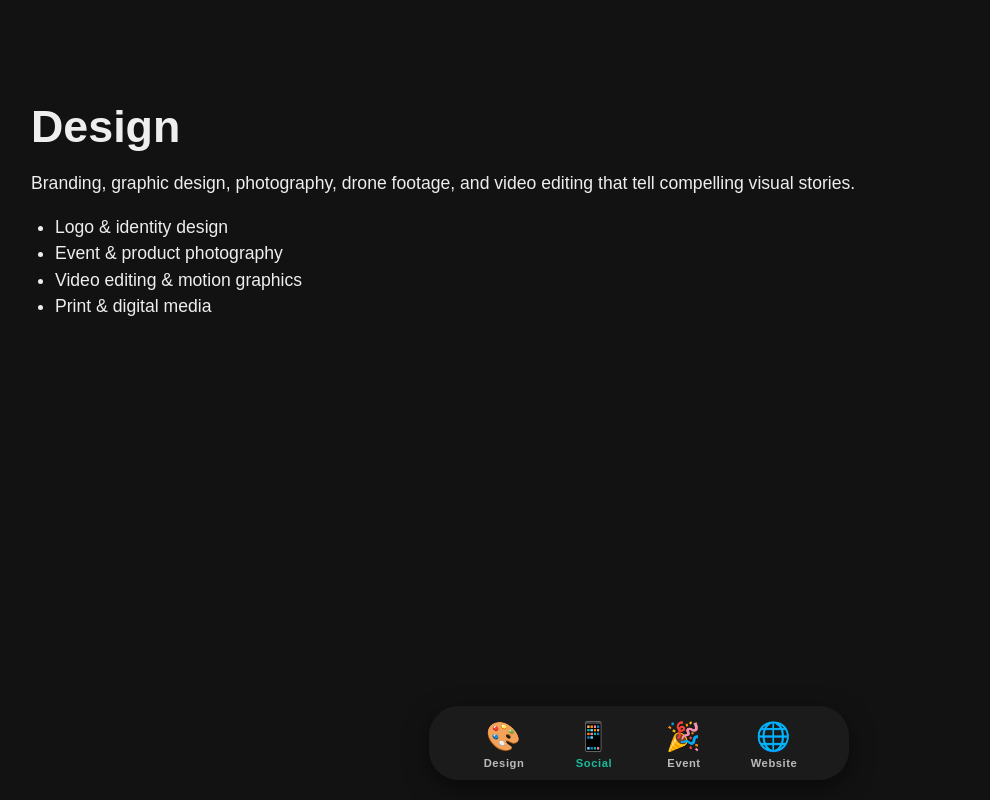
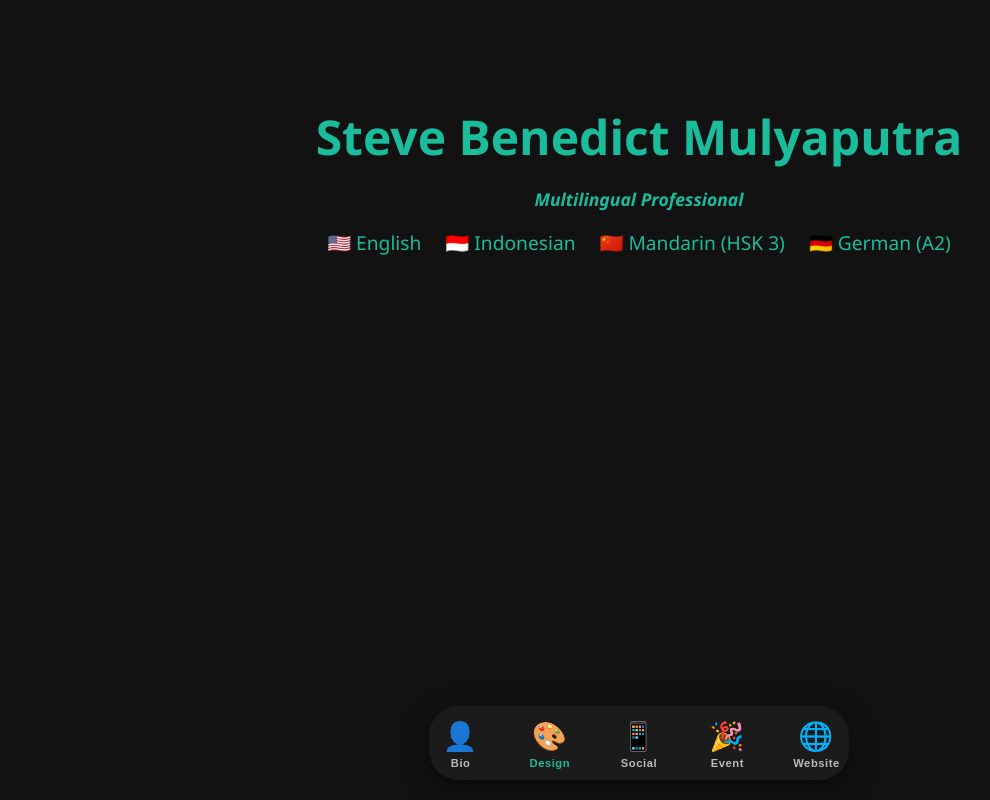
Before and after one commit to stevebendict/mulyaputra, a plain HTML site: page index.html in a window 1280 px wide. Shown: the top 800 px of the page, without its empty margins (1-991 px from the left). Drawn offline with Linux system fonts and the light colour scheme.

Commit message:
Update index.html

```diff
--- a/index.html
+++ b/index.html
@@ -3,7 +3,7 @@
 <head>
 <meta charset="UTF-8" />
 <meta name="viewport" content="width=device-width, initial-scale=1" />
-<title>Portfolio Landing — [Your Name]</title>
+<title>Portfolio Landing — Steve Benedict Mulyaputra</title>
 <style>
   /* Reset */
   * {
@@ -34,6 +34,28 @@
   }
   ul {
     padding-left: 1.5rem;
+  }
+  /* Bio section styles */
+  #bio {
+    text-align: center;
+    color: #1abc9c;
+    font-family: 'Segoe UI', Tahoma, Geneva, Verdana, sans-serif;
+  }
+  #bio h1 {
+    font-size: 3rem;
+    margin-bottom: 0.2rem;
+  }
+  #bio p {
+    font-style: italic;
+    font-weight: 600;
+    margin-bottom: 1rem;
+  }
+  #bio .langs {
+    font-size: 1.2rem;
+    display: inline-flex;
+    gap: 1.5rem;
+    justify-content: center;
+    flex-wrap: wrap;
   }
 
   /* iPhone dock style nav */
@@ -104,6 +126,17 @@
 </head>
 <body>
 
+<section id="bio" tabindex="0">
+  <h1>Steve Benedict Mulyaputra</h1>
+  <p>Multilingual Professional</p>
+  <div class="langs">
+    <span>🇺🇸 English</span>
+    <span>🇮🇩 Indonesian</span>
+    <span>🇨🇳 Mandarin (HSK 3)</span>
+    <span>🇩🇪 German (A2)</span>
+  </div>
+</section>
+
 <section id="design" tabindex="0">
   <h1>Design</h1>
   <p>Branding, graphic design, photography, drone footage, and video editing that tell compelling visual stories.</p>
@@ -149,7 +182,10 @@
 </section>
 
 <nav role="navigation" aria-label="Portfolio section navigation">
-  <button data-target="design" class="active" aria-current="page" aria-label="Go to Design section">
+  <button data-target="bio" class="active" aria-current="page" aria-label="Go to Bio section">
+    <span class="icon">👤</span><span>Bio</span>
+  </button>
+  <button data-target="design" aria-label="Go to Design section">
     <span class="icon">🎨</span><span>Design</span>
   </button>
   <button data-target="social" aria-label="Go to Social Media section">
```
